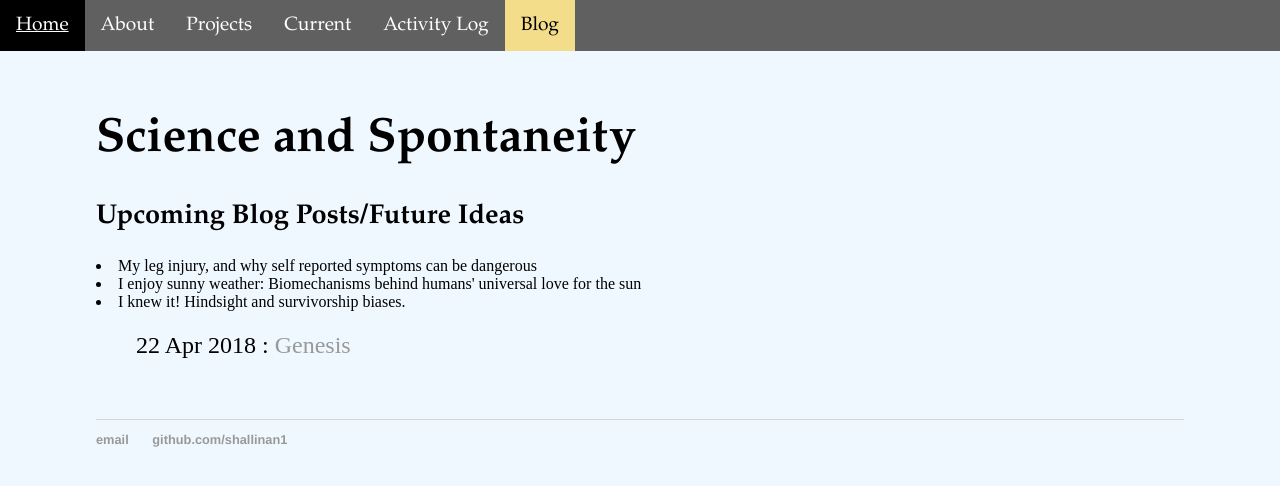
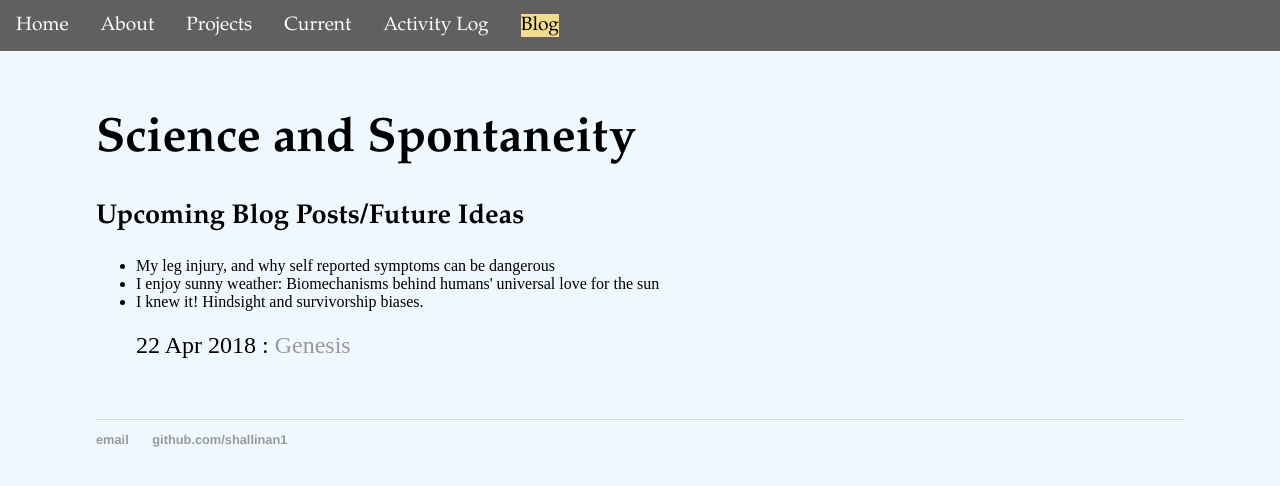
Before and after one commit to shallinan1/shallinan1.github.io, a Jekyll site: the page built from blog/index.html, in a window 1280 px wide. Shown: the top 486 px of the page. Built offline with Jekyll 4.4.1, drawn with Linux system fonts in a browser that asks for light colours.

Commit message:
Revert "attempt to fix css"
This reverts commit 447fce60cb9b394126835a246170d83648860aae.

```diff
--- a/blog/index.html
+++ b/blog/index.html
@@ -6,11 +6,11 @@ title: Science and Spontaneity
 	<h1>{{ page.title }}</h1>
 
 		<h2> Upcoming Blog Posts/Future Ideas </h2>
-		<p>
+		<p> <ul style="list-style-type:disc">
 		  <li>My leg injury, and why self reported symptoms can be dangerous</li>
 		  <li>I enjoy sunny weather: Biomechanisms behind humans' universal love for the sun</li>
 		  <li>I knew it! Hindsight and survivorship biases.</li>
-		</p>
+		</ul> </p>
 	<ul class="posts">
 	  {% for post in site.posts %}
 	    <li><span>{{ post.date | date_to_string }}</span> : <a href="{{ post.url }}" title="{{ post.title }}">{{ post.title }}</a></li>
--- a/css/main.css
+++ b/css/main.css
@@ -8,6 +8,7 @@
 
 #globalNav li {
     float: left;
+	padding: 14px 16px;
     text-decoration: none;
 	font-size: 1.2em;
 	font-family: Palatino, Palatino Linotype, Palatino LT STD, Book Antiqua, Georgia, serif;
@@ -18,7 +19,6 @@
     display: inline-block;
     color: #FFFFFF;
     text-align: center;
-	padding: 14px 16px;
 
 
 }
```
